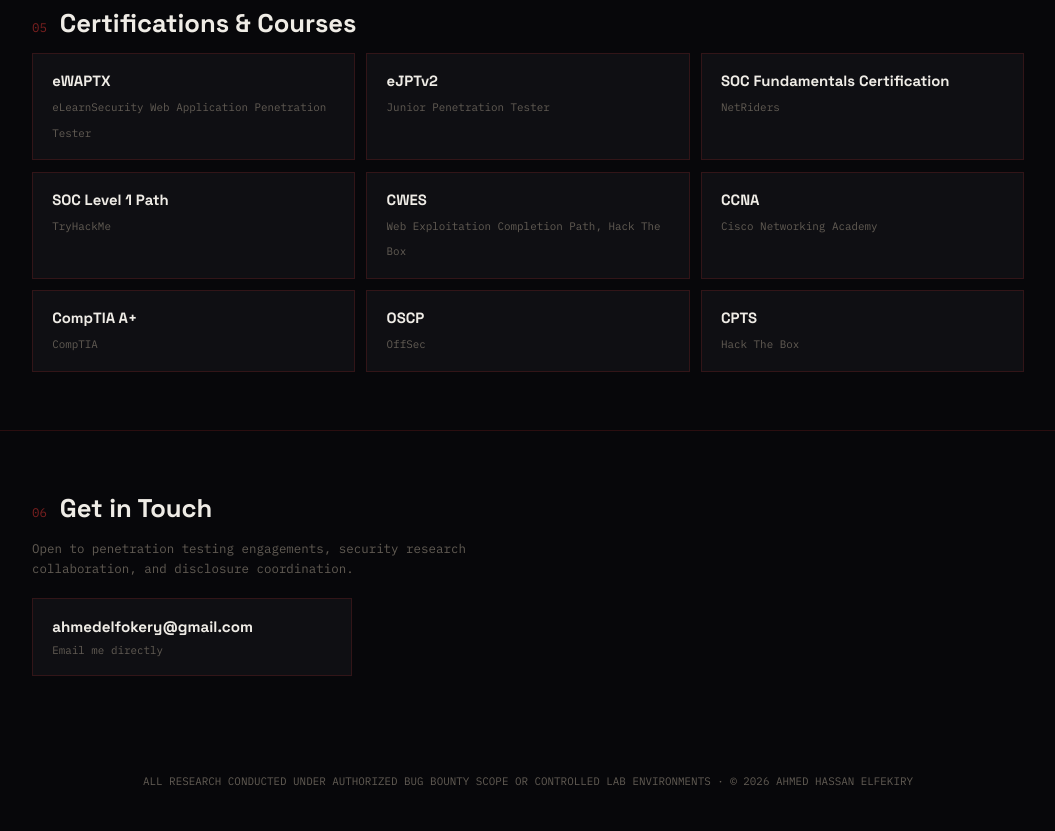
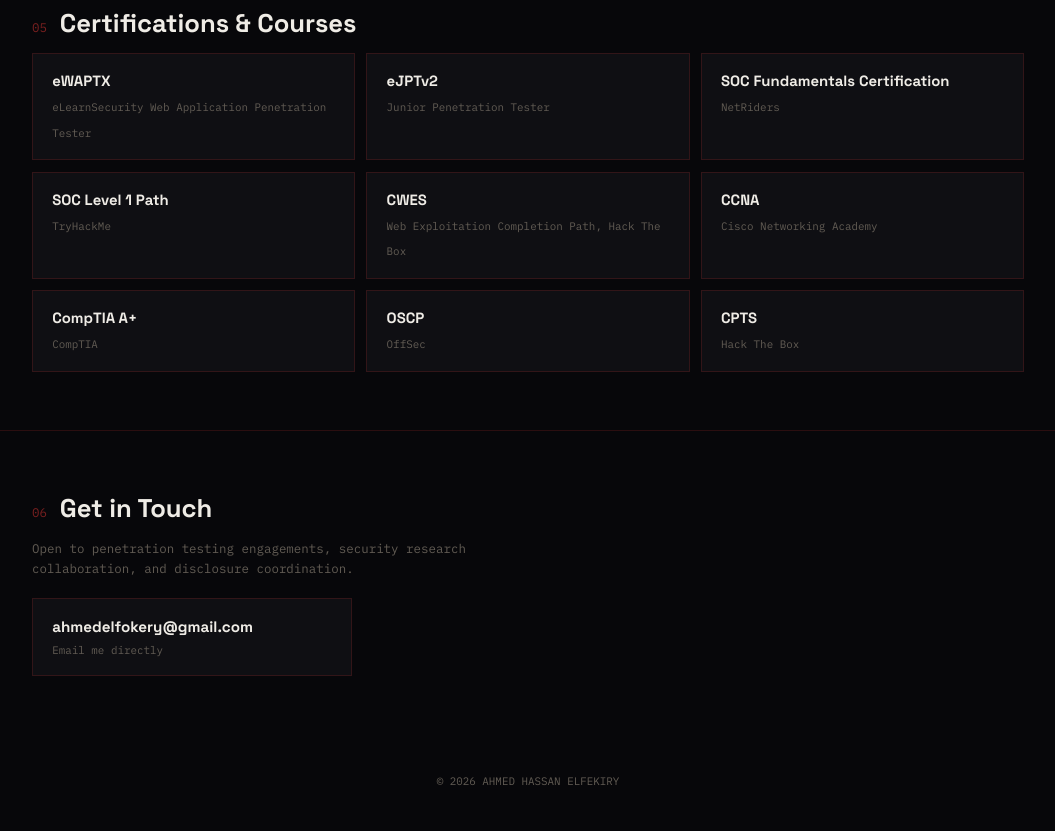
Before and after one commit to Ahmedhassanelf/ahmed-web-portfolio, a plain HTML site: page index.html in a window 1280 px wide. Shown: the part 3786-4617 px from the top of the page, without its empty margins (112-1167 px from the left). Drawn offline with Linux system fonts and the light colour scheme.

Commit message:
index.html

```diff
--- a/index.html
+++ b/index.html
@@ -342,7 +342,7 @@ footer{padding:2.5rem 0;text-align:center;font-family:var(--mono);font-size:.68r
   </div>
 </section>
 
-<footer>ALL RESEARCH CONDUCTED UNDER AUTHORIZED BUG BOUNTY SCOPE OR CONTROLLED LAB ENVIRONMENTS · © 2026 AHMED HASSAN ELFEKIRY</footer>
+<footer>© 2026 AHMED HASSAN ELFEKIRY</footer>
 
 </body>
 </html>
```
